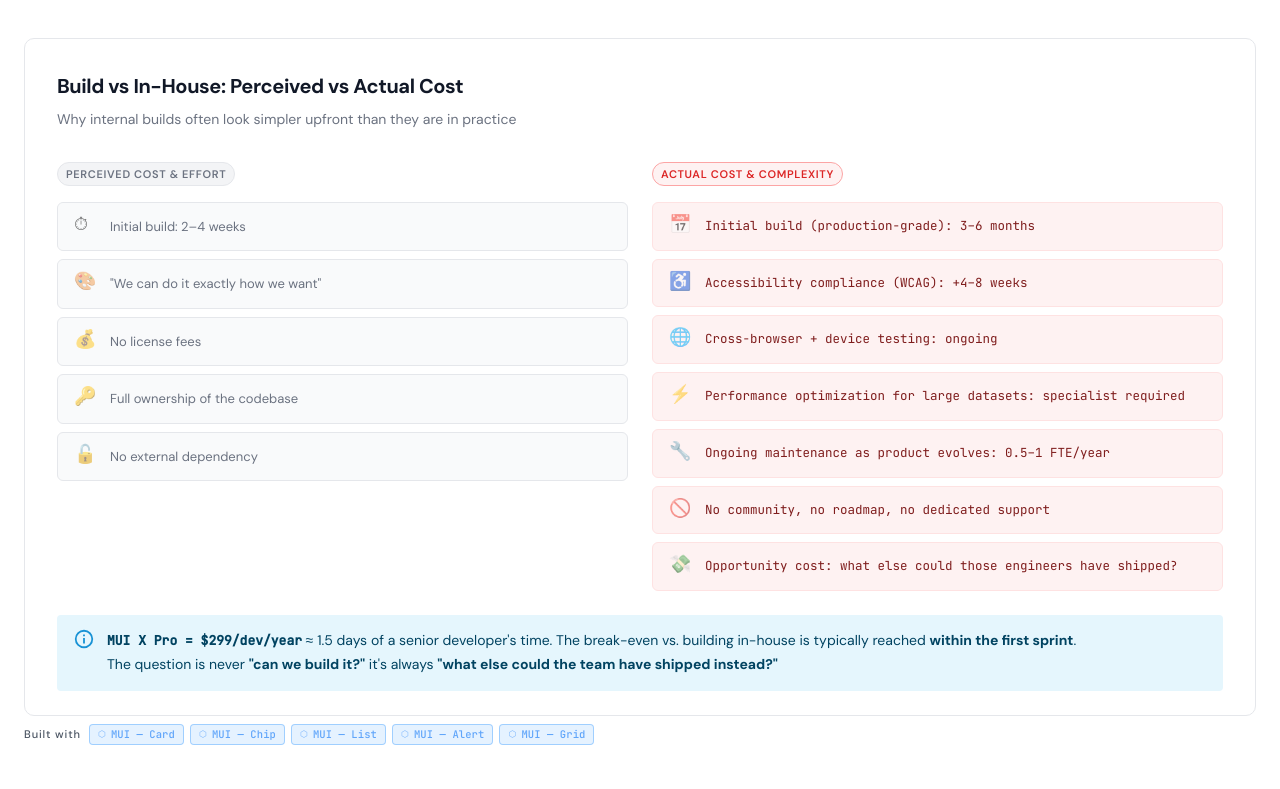
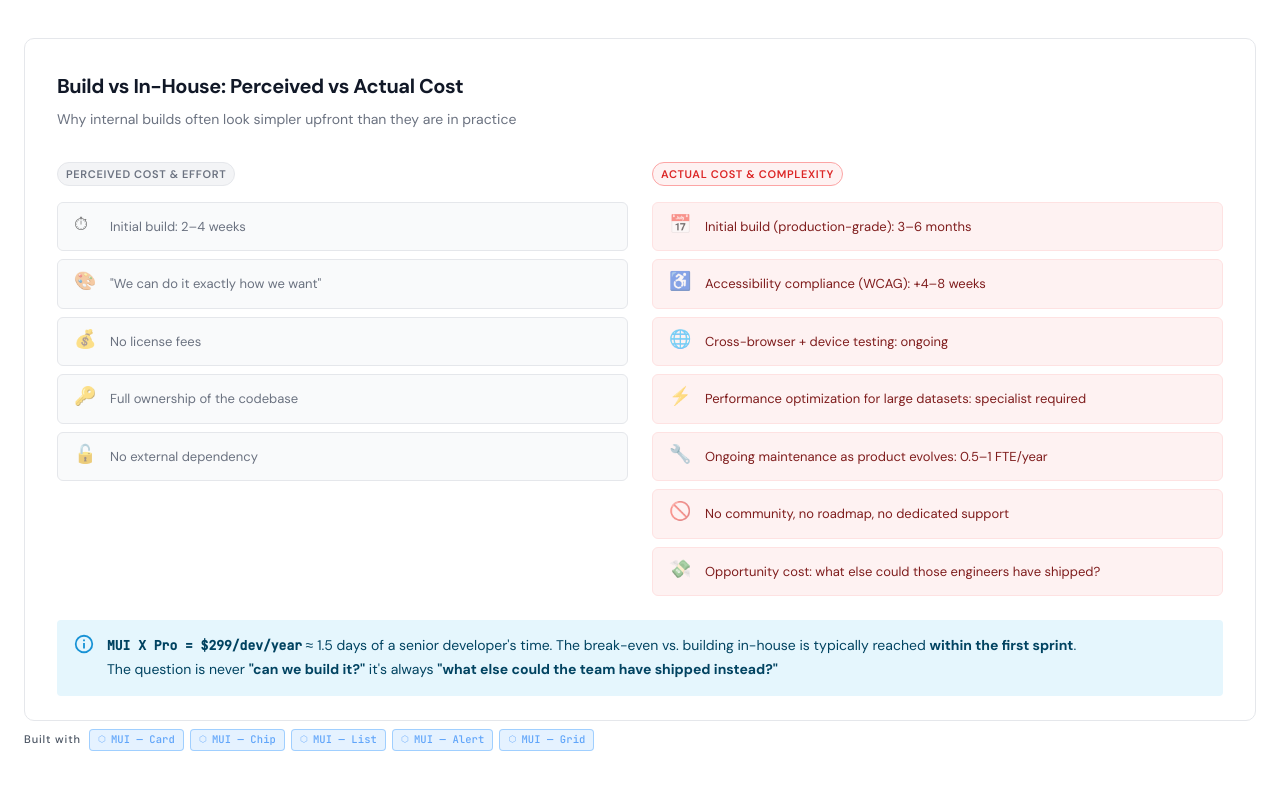
Before and after one commit to LaureBrosseau/react-ui-components-comparison, a React (Vite) app: page /positioning in a window 1280 px wide. Shown: the part 1229-2018 px from the top of the page. Built offline with nearby package versions, Linux system fonts and the light colour scheme; what ag-grid-community would draw is missing.

Commit message:
Positioning: harmonize font across both Build vs Buy lists

```diff
--- a/src/pages/PositioningMessaging.jsx
+++ b/src/pages/PositioningMessaging.jsx
@@ -288,7 +288,7 @@ export default function PositioningMessaging() {
                       </ListItemIcon>
                       <ListItemText
                         primary={item.text}
-                        slotProps={{ primary: { sx: { fontSize: '12.5px', color: '#7f1d1d', lineHeight: '1.5', fontFamily: "'JetBrains Mono', monospace" } } }}
+                        slotProps={{ primary: { sx: { fontSize: '13px', color: '#7f1d1d', lineHeight: '1.5', fontFamily: "'DM Sans', sans-serif" } } }}
                       />
                     </ListItem>
                   ))}
```
